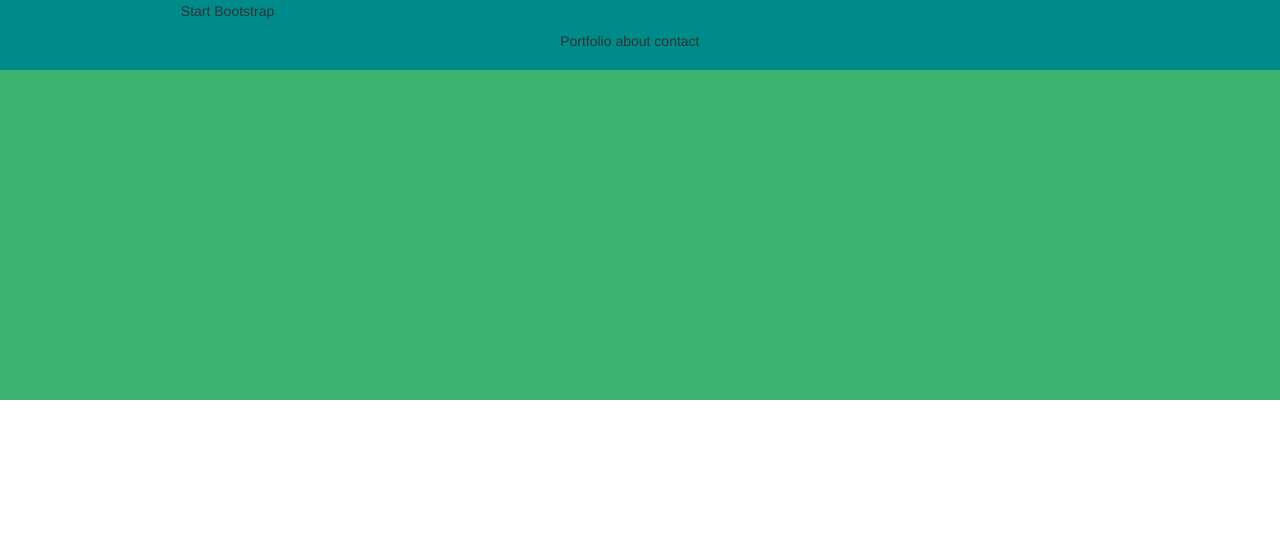
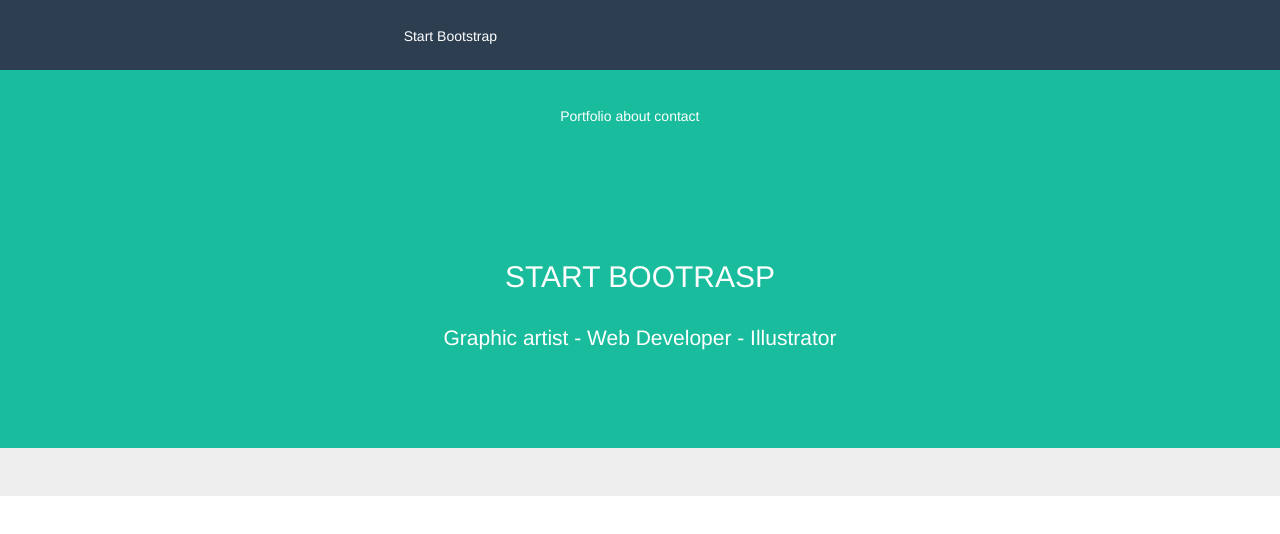
Before and after one commit to Dcapalbo/html-css-bootstrap-freelancer, a plain HTML site: page index.html in a window 1280 px wide. Drawn offline with nearby package versions, Linux system fonts and the light colour scheme.

Commit message:
Header-completo
html-css-bootstrap-freelance

```diff
--- a/css/style.css
+++ b/css/style.css
@@ -13,6 +13,23 @@
  clear: both;
  }
 
+h2 {
+  text-align: center;
+  color: #fff;
+}
+
+p {
+  text-align: center;
+  color: #fff;
+  line-height: 70px;
+}
+
+li {
+  text-align: center;
+  color: #fff;
+  line-height: 70px;
+}
+
 header {
   position: relative;
 }
@@ -24,7 +41,7 @@ header {
   z-index: 1;
   height: 70px;
   width: 100%;
-  background-color: #008B8B;
+  background-color: #2C3E50;
 }
 
 .menu-inline li {
@@ -33,6 +50,10 @@ header {
 }
 
 .bg_green {
-  background-color: #3CB371;
+  background-color: #19BC9C;
   height: 400px;
 }
+
+.textm-top {
+  padding-top: 15%;
+}
--- a/index.html
+++ b/index.html
@@ -27,10 +27,13 @@
       </nav>
      </div>
     </div>
-    <div class="header_banner">
-      <div class="bg_green"></div>
-     <div class="container">
-
+    <div class="jumbotron">
+     <div class="bg_green">
+      <div class="textm-top">
+       <h2>START BOOTRASP</h2>
+       <p>Graphic artist - Web Developer - Illustrator</p>
+       <p></p>
+      </div>
      </div>
     </div>
    </header>
```
